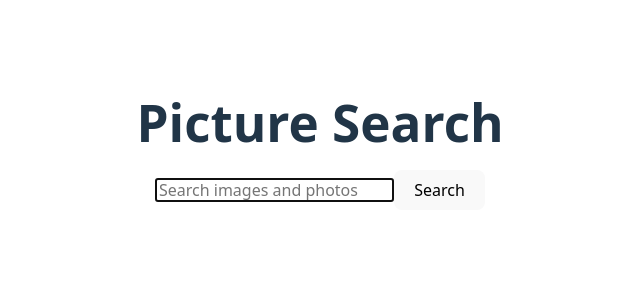
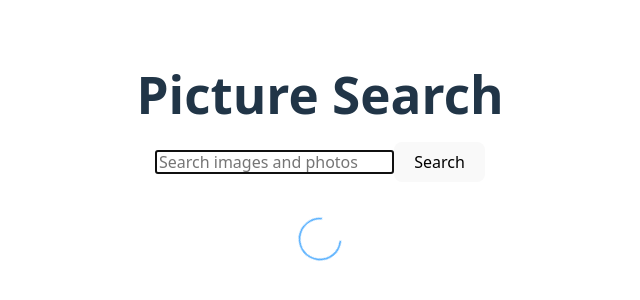
Before and after one commit to yurikorock/goit-react-hw-04, a React (Vite) app: page / in a window 1280 px wide. Shown: the part 232-532 px from the top of the page, without its empty margins (320-960 px from the left). Built offline with nearby package versions, Linux system fonts and the light colour scheme.

Commit message:
add spinner

```diff
--- a/package.json
+++ b/package.json
@@ -20,6 +20,7 @@
     "react-hot-toast": "^2.5.2",
     "react-icons": "^5.5.0",
     "react-input-mask": "^2.0.4",
+    "react-spinners": "^0.17.0",
     "yup": "^1.6.1"
   },
   "devDependencies": {
--- a/src/components/App.jsx
+++ b/src/components/App.jsx
@@ -8,6 +8,7 @@ import toast, { Toaster } from "react-hot-toast";
 import SearchBar from "./SearchBar/SearchBar";
 import ImageGallery from "./ImageGallery/ImageGallery";
 import { fetchImagesByQuery } from "./helpers/unsplashApi.js";
+import Loader from "./Loader/Loader";
 
 const App = () => {
   const [query, setQuery] = useState("");
@@ -40,6 +41,7 @@ const App = () => {
       <SearchBar onSubmit={handleSearch} />
       <Toaster />
       <ImageGallery images={images} />
+      <Loader />
     </div>
   );
 };
--- a/src/components/Loader/Loader.jsx
+++ b/src/components/Loader/Loader.jsx
@@ -0,0 +1,11 @@
+import { ClipLoader } from "react-spinners";
+import css from "./Loader.module.css";
+
+const Loader = () => {
+  return (
+    <div>
+      <ClipLoader color={"#4facfe"} size={50} />
+    </div>
+  );
+};
+export default Loader;
--- a/src/components/SearchBar/SearchBar.jsx
+++ b/src/components/SearchBar/SearchBar.jsx
@@ -18,7 +18,6 @@ export default function SearchBar({ onSubmit }) {
     event.currentTarget.reset();
 
     onSubmit(search);
-    setQuery("");
   };
 
   return (
```
Also changed, not shown: 1 other file (tests, documents, lock files or other folders).
